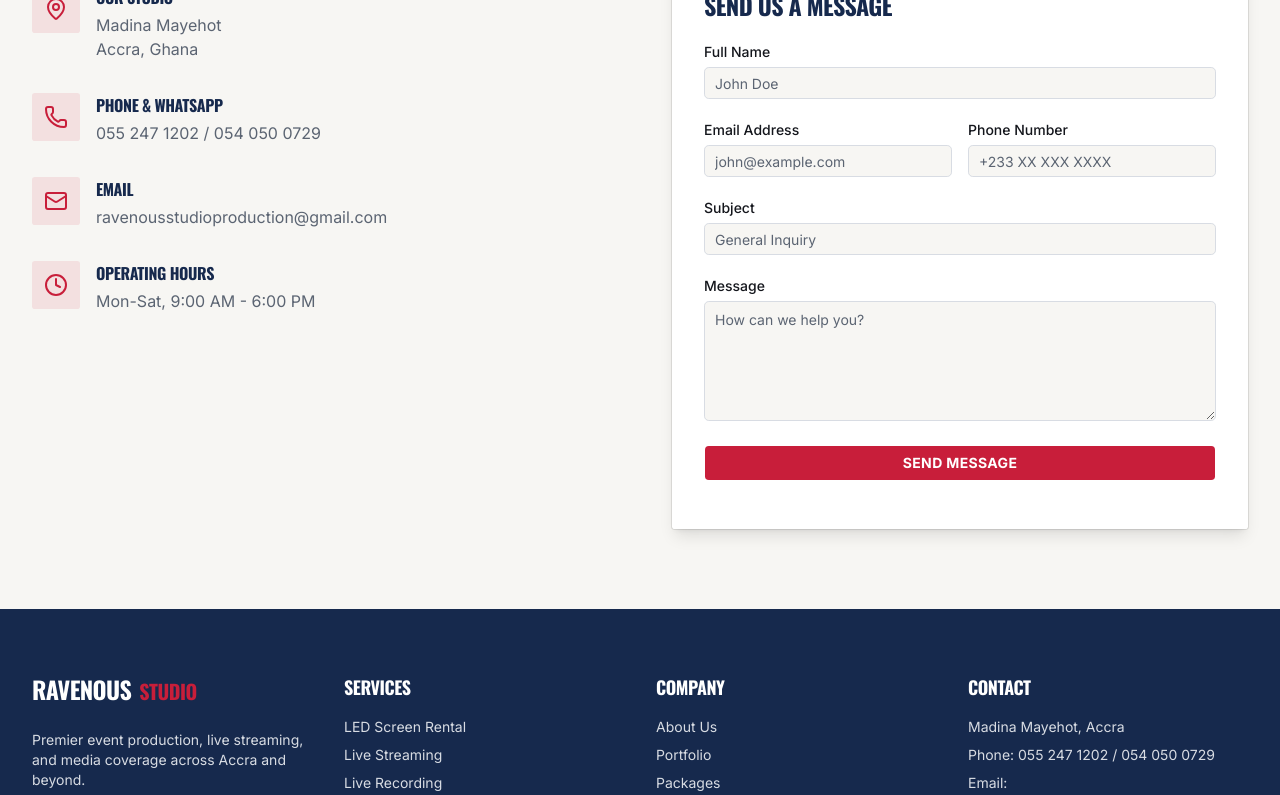
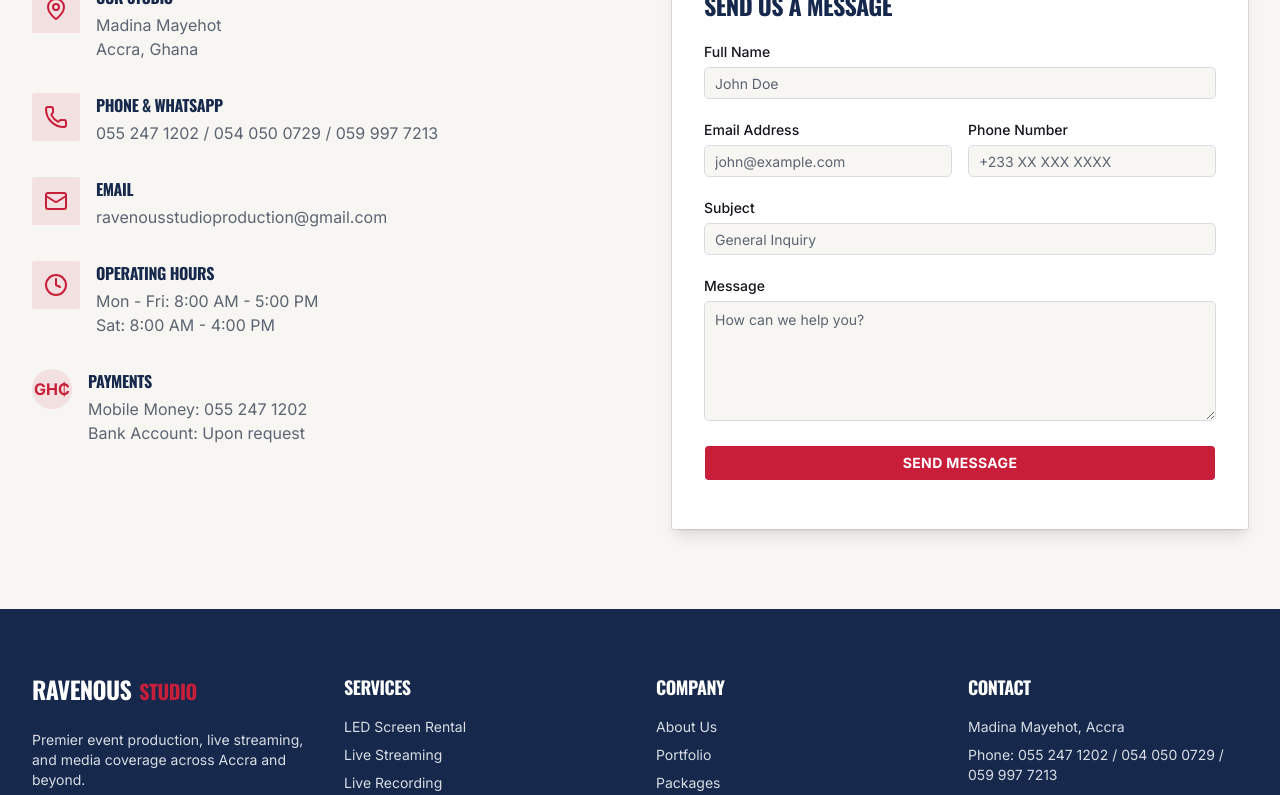
Before and after one commit to akabrrown/ravenous, a Next.js app in the folder frontend/: page /contact in a window 1280 px wide. Shown: the part 520-1315 px from the top of the page. Built offline with nearby package versions, Linux system fonts and the light colour scheme.

Commit message:
feat: apply client contact information, hours, and payment details

```diff
--- a/frontend/app/(public)/book/page.tsx
+++ b/frontend/app/(public)/book/page.tsx
@@ -120,7 +120,7 @@
                 </fieldset>
 
                 <div className="bg-off-white border border-border rounded-sm p-4 text-sm text-muted-foreground">
-                  By submitting, you acknowledge that a 50% non-refundable deposit is required to secure your date. Full payment terms will be included in your invoice.
+                  By submitting, you acknowledge that a 50% non-refundable deposit is required to secure your date. Full payment terms (including Mobile Money to 055 247 1202 or Bank Transfer) will be included in your invoice.
                 </div>
 
                 <Button type="submit" size="lg" className="w-full uppercase font-bold tracking-wide">
--- a/frontend/app/(public)/contact/page.tsx
+++ b/frontend/app/(public)/contact/page.tsx
@@ -51,7 +51,7 @@
                   </div>
                   <div>
                     <h3 className="font-bold text-secondary uppercase mb-1">Phone & WhatsApp</h3>
-                    <p className="text-muted-foreground">055 247 1202 / 054 050 0729</p>
+                    <p className="text-muted-foreground">055 247 1202 / 054 050 0729 / 059 997 7213</p>
                   </div>
                 </div>
 
@@ -71,7 +71,19 @@
                   </div>
                   <div>
                     <h3 className="font-bold text-secondary uppercase mb-1">Operating Hours</h3>
-                    <p className="text-muted-foreground">Mon-Sat, 9:00 AM - 6:00 PM</p>
+                    <p className="text-muted-foreground">Mon - Fri: 8:00 AM - 5:00 PM</p>
+                    <p className="text-muted-foreground">Sat: 8:00 AM - 4:00 PM</p>
+                  </div>
+                </div>
+
+                <div className="flex items-start gap-4">
+                  <div className="w-10 h-10 rounded-full bg-primary/10 flex items-center justify-center flex-shrink-0">
+                    <span className="font-bold text-primary">GH₵</span>
+                  </div>
+                  <div>
+                    <h3 className="font-bold text-secondary uppercase mb-1">Payments</h3>
+                    <p className="text-muted-foreground">Mobile Money: 055 247 1202</p>
+                    <p className="text-muted-foreground">Bank Account: Upon request</p>
                   </div>
                 </div>
               </div>
--- a/frontend/app/(public)/terms/page.tsx
+++ b/frontend/app/(public)/terms/page.tsx
@@ -29,7 +29,7 @@
 
           <h2>1. Booking and Payment</h2>
           <p>
-            A non-refundable deposit of 50% is required to secure your booking date. The remaining balance must be paid in full 7 days prior to the event date. Failure to complete payment may result in cancellation of services.
+            A non-refundable deposit of 50% is required to secure your booking date. The remaining balance must be paid in full 7 days prior to the event date. Payments can be made via Mobile Money (055 247 1202) or Bank Transfer (details provided upon request). Failure to complete payment may result in cancellation of services.
           </p>
 
           <h2>2. Cancellations</h2>
--- a/frontend/components/layout/Footer.tsx
+++ b/frontend/components/layout/Footer.tsx
@@ -65,9 +65,9 @@
             <h3 className="font-heading font-bold text-lg mb-4 text-white">Contact</h3>
             <address className="not-italic space-y-2 text-sm text-gray-300">
               <p>Madina Mayehot, Accra</p>
-              <p>Phone: 055 247 1202 / 054 050 0729</p>
+              <p>Phone: 055 247 1202 / 054 050 0729 / 059 997 7213</p>
               <p>Email: ravenousstudioproduction@gmail.com</p>
-              <p>Hours: Mon-Sat, 9AM-6PM</p>
+              <p>Hours: Mon - Fri 8am - 5pm, Sat 8am - 4pm</p>
             </address>
           </div>
         </div>
--- a/frontend/components/layout/Header.tsx
+++ b/frontend/components/layout/Header.tsx
@@ -147,7 +147,7 @@
                 <div className="bg-charcoal p-6 border-t border-white/5">
                   <p className="text-xs font-bold uppercase tracking-widest text-gray-500 mb-2">Get in Touch</p>
                   <p className="text-sm text-gray-300">ravenousstudioproduction@gmail.com</p>
-                  <p className="text-sm text-gray-300 mt-1">055 247 1202 / 054 050 0729</p>
+                  <p className="text-sm text-gray-300 mt-1">055 247 1202 / 054 050 0729 / 059 997 7213</p>
                 </div>
               </SheetContent>
             </Sheet>
```
